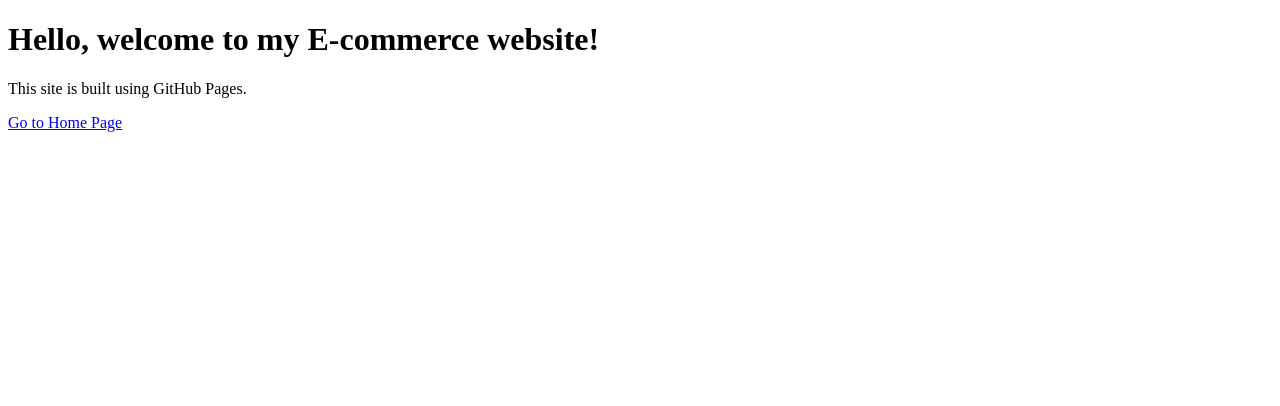
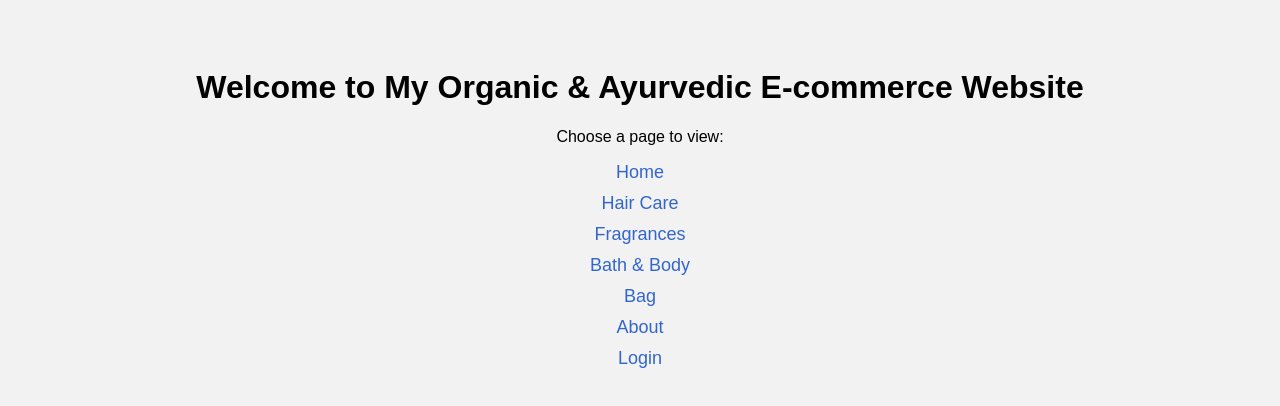
Before and after one commit to Pallavibollojula/codetantra-ecommerce, a plain HTML site: page index.html in a window 1280 px wide. Drawn offline with Linux system fonts and the light colour scheme.

Commit message:
Update index.html

```diff
--- a/index.html
+++ b/index.html
@@ -16,11 +16,36 @@
 <html lang="en">
 <head>
   <meta charset="UTF-8">
-  <title>Welcome</title>
+  <meta name="viewport" content="width=device-width, initial-scale=1.0">
+  <title>Codetantra E-commerce Site</title>
+  <style>
+    body {
+      font-family: Arial, sans-serif;
+      padding: 40px;
+      text-align: center;
+      background-color: #f2f2f2;
+    }
+    a {
+      display: block;
+      margin: 10px;
+      color: #3366cc;
+      text-decoration: none;
+      font-size: 18px;
+    }
+    a:hover {
+      text-decoration: underline;
+    }
+  </style>
 </head>
 <body>
-  <h1>Hello, welcome to my E-commerce website!</h1>
-  <p>This site is built using GitHub Pages.</p>
-  <a href="home.html">Go to Home Page</a>
+  <h1>Welcome to My Organic & Ayurvedic E-commerce Website</h1>
+  <p>Choose a page to view:</p>
+  <a href="home.html">Home</a>
+  <a href="Hair Care.html">Hair Care</a>
+  <a href="fragrances.html">Fragrances</a>
+  <a href="bath and body.html">Bath & Body</a>
+  <a href="bag.html">Bag</a>
+  <a href="about.html">About</a>
+  <a href="login.html">Login</a>
 </body>
 </html>
```
